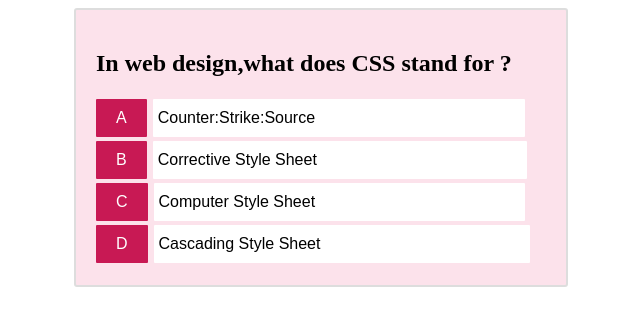
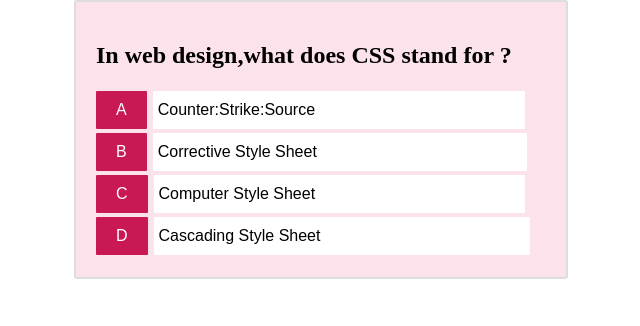
Before and after one commit to deepti231202/Quiz-creation-using-html-css-and-javascript, a plain HTML site: page index.html in a window 1280 px wide. Shown: the whole page, without its empty margins (319-959 px from the left). Drawn offline with Linux system fonts and the light colour scheme.

Commit message:
Update style.css

```diff
--- a/style.css/style.css
+++ b/style.css/style.css
@@ -1,8 +1,13 @@
+
+
+body{
+    margin:0px;
+    padding: 0px;
+}
 
 .container {
     width: 450px;
     margin: 0 auto;
-    /* text-align: center; */
     padding: 20px;
     border: 2px solid #ddd;
     border-radius: 3px;
@@ -20,7 +25,6 @@
         background-color: rgb(200, 25, 84);
         color: white;
         padding: 10px 20px;
-        /* margin: 5px; */
         border: none;
         border-radius: 1px;
         cursor: pointer;
```
